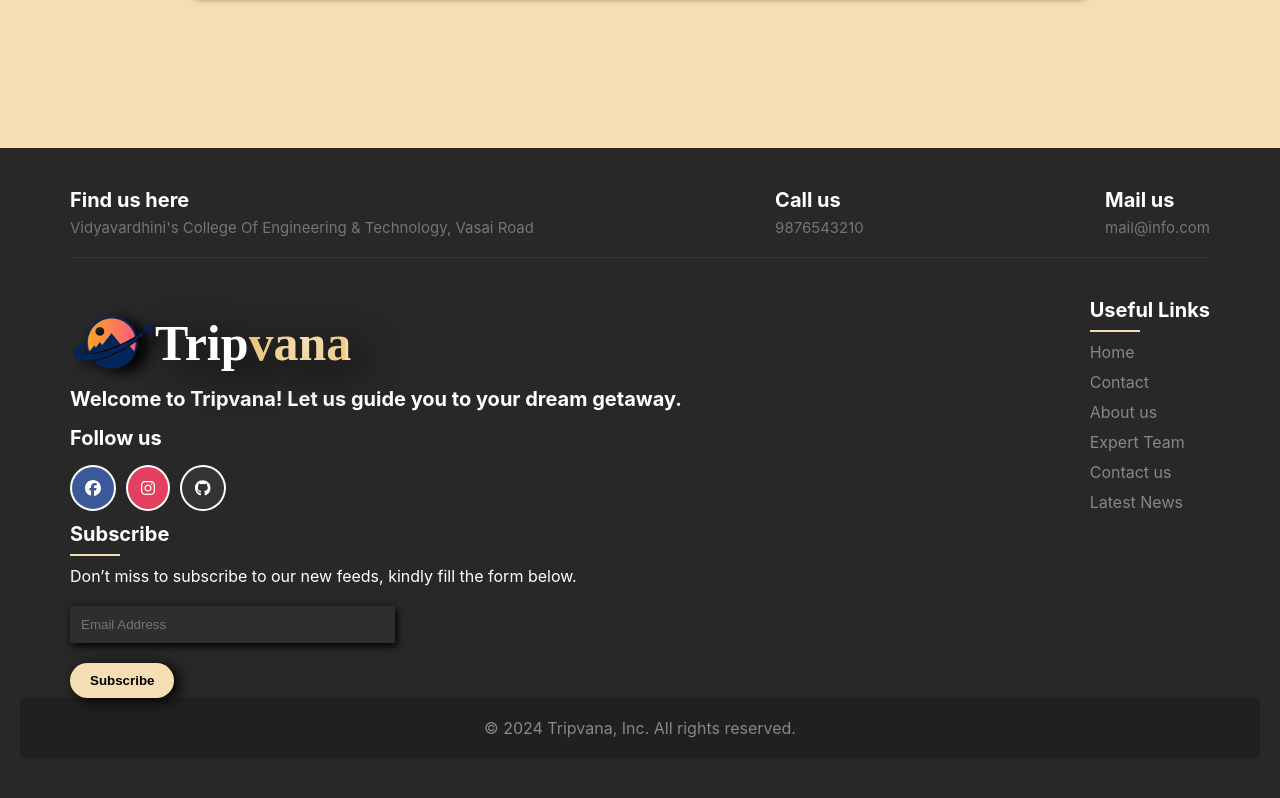
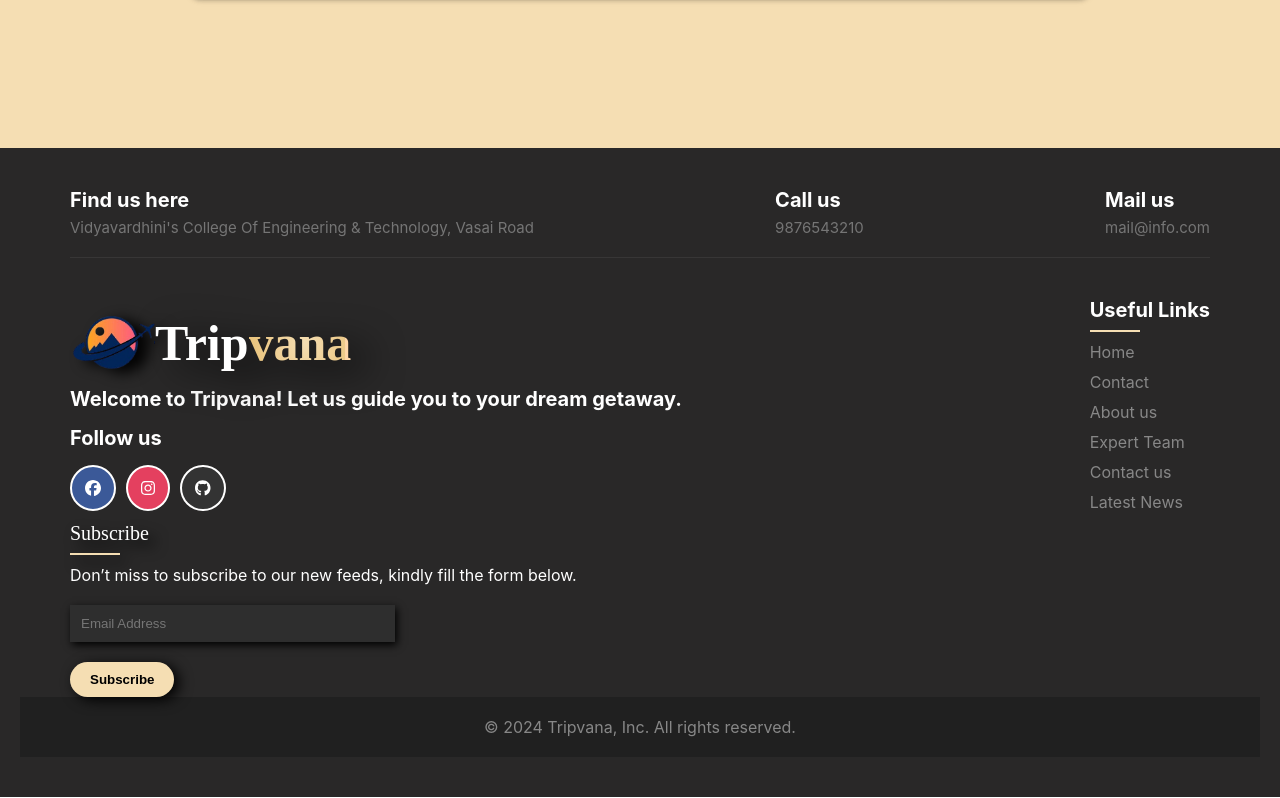
Before and after one commit to Piyush11204/TripFinder, a React (Create React App) app in the folder client/: page /login in a window 1280 px wide. Shown: the part 652-1450 px from the top of the page. Built offline with nearby package versions, Linux system fonts and the light colour scheme.

Commit message:
footer subcribe

```diff
--- a/client/src/components/Footer/Footer.css
+++ b/client/src/components/Footer/Footer.css
@@ -160,7 +160,14 @@
 
 
 }
+.subscribe{
+    font-family: "ethnocentric";
+    font-weight: 500;
+   filter:drop-shadow( 7px 7px 7px #000000);
+   color: wheat;
 
+
+}
 
 .subscribe-form button {
     margin-top: 20px;
--- a/client/src/components/Footer/Footer.jsx
+++ b/client/src/components/Footer/Footer.jsx
@@ -52,7 +52,7 @@ const Footer = () => {
                     </div>
                 </div>
                 <div className="footer-widget">
-                    <h3>Useful Links</h3>
+                    <h3 > Useful Links</h3>
                     <ul>
                         <li><a href="/">Home</a></li>
                         <li><a href="/contact">Contact</a></li>
@@ -63,7 +63,7 @@ const Footer = () => {
                     </ul>
                 </div>
                 <div className="footer-widget">
-                    <h3>Subscribe</h3>
+                    <h3 className="subscribe">Subscribe</h3>
                     <p>Don’t miss to subscribe to our new feeds, kindly fill the form below.</p>
                     <div className="subscribe-form">
                         <form>
```
